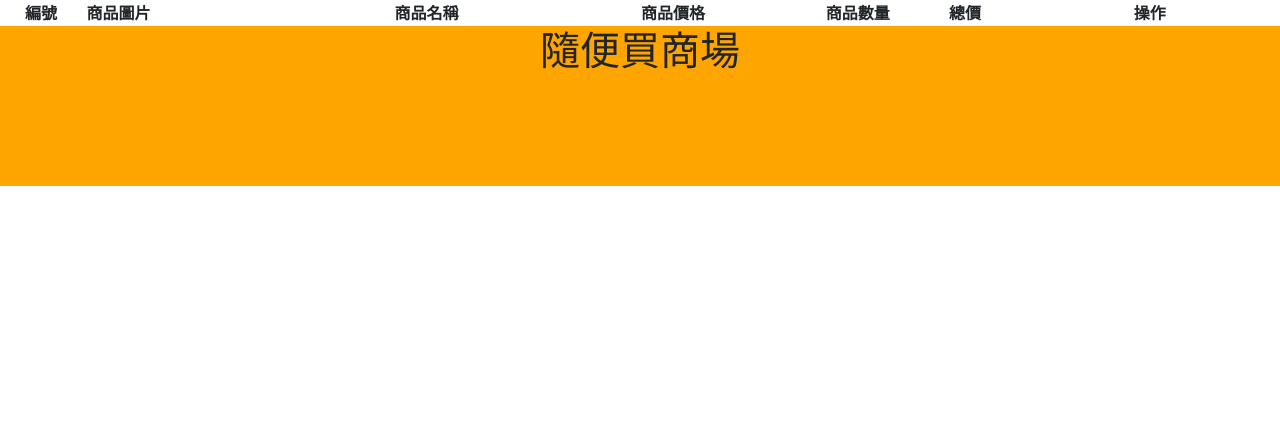
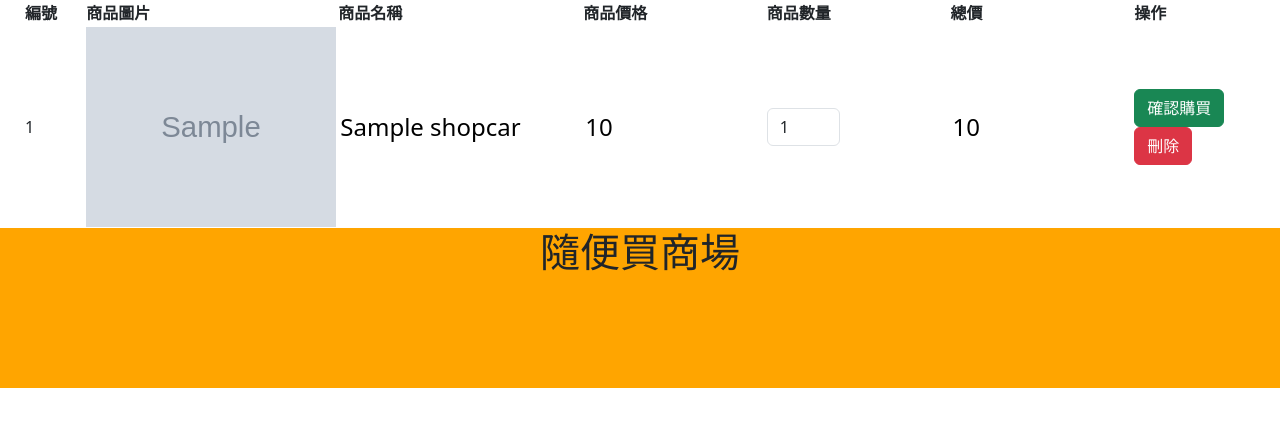
Before and after one commit to CableO3O/web_homework, a PHP site: page /index.php?do=shopcar in a window 1280 px wide; the page is wider, and only the part inside the window is pictured. Shown: the part 96-523 px from the top of that part. Run offline with PHP 8.4, Linux system fonts and the light colour scheme; the visitor is signed in with stand-in values (Sample User, id 1); tables that the repository leaves empty or names only in its code hold one stand-in row (values such as "Sample post"); grey boxes marked "Sample" are stand-in pictures; lists and menus that the app fills with data are empty; some libraries are stand-ins or nearby versions.

Commit message:
購物車內計算

```diff
--- a/front/shopcar.php
+++ b/front/shopcar.php
@@ -1,13 +1,70 @@
+<style>
+    .good {
+        display: flex;
+        align-items: center;
+        margin-bottom: 10px;
+        font-size: 24px;
+    }
+
+    .text {
+        width: 80%;
+        border: none;
+        background-color: transparent;
+        outline: none;
+        font-size: 24px;
+    }
+</style>
 <div class="container-fluid">
     <table style="width: 100%;">
         <tr>
             <th style="width: 5%;">編號</th>
-            <th style="width: 25%;">商品圖片</th>
+            <th style="width: 20%;">商品圖片</th>
             <th style="width: 20%;">商品名稱</th>
             <th style="width: 15%;">商品價格</th>
-            <th style="width: 10%;">商品數量</th>
+            <th style="width: 15%;">商品數量</th>
             <th style="width: 15%;">總價</th>
             <th style="width: 10%;">操作</th>
         </tr>
+        <?php
+        $shopcar = $Shopcar->all("where `user_id`='{$_SESSION['id']}'");
+        foreach ($shopcar as $key => $good) {
+        ?>
+            <tr>
+                <td><?= $key + 1; ?></td>
+                <td>
+                    <img src="./imgs/<?= $good['img']; ?>" style="width: 250px;height:200px" alt="">
+                </td>
+                <td>
+                    <input class="text" readonly type="text" name="name" id="name" value="<?= $good['name']; ?>">
+                </td>
+                <td>
+                    <input class="text" readonly type="text" name="price" id="price" value="<?= $good['price']; ?>">
+                </td>
+                <td>
+                    <input class="form-control" onchange="total()" style="width: 40%;" type="number" name="count" id="count" value="<?= $good['count']; ?>">
+                </td>
+                <td>
+                    <input class="text" readonly type="number" name="total" id="total" value="<?= $good['price'] * $good['count']; ?>">
+                </td>
+                <td>
+                    <button class="btn btn-success">確認購買</button>
+                    <button class="btn btn-danger">刪除</button>
+                </td>
+            </tr>
+        <?php
+        }
+        ?>
     </table>
 </div>
+<script>
+   function total() {
+    let num1=Number($('#price').val());
+    let num2=Number($('#count').val());
+    let total=$('#total');
+    console.log(num1);
+    console.log(num2);
+    console.log(total);
+    result=num1*num2;
+    total.val(result);
+   }
+</script>
```
